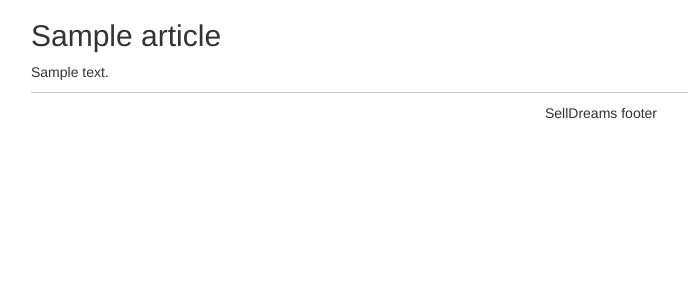
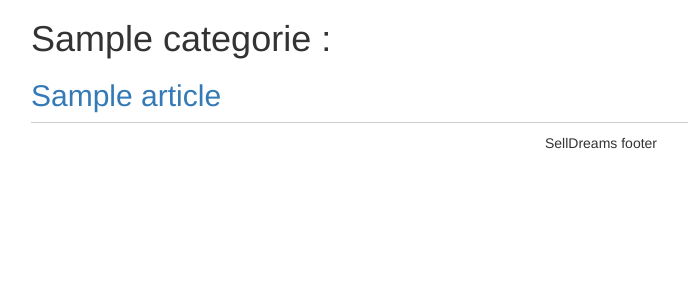
Before and after one commit to polytechlyon-isi2/SellDreams, a PHP site: template views/categorie.html.twig in a window 1280 px wide. Shown: the part 51-351 px from the top of the page, without its empty margins (39-727 px from the left). Run offline with PHP 8.4, Linux system fonts and the light colour scheme; the template is opened without the code that fills it: most values are stand-ins (such as "Sample title", 1, 10 or a date in 2020); some libraries are stand-ins or nearby versions.

Commit message:
En tant que visiteur je peut cliquer sur un article pour voir ces detaille. Attention toute la présentation est a revoir

```diff
--- a/app/routes.php
+++ b/app/routes.php
@@ -2,8 +2,9 @@
 
 // Home page
 $app->get('/categorie/{id}', function ($id) use ($app) {
+	$categorie = $app['dao.categorie']->find($id);
     $articles = $app['dao.article']->findAllByCategorie($id);
-    return $app['twig']->render('categorie.html.twig', array('articles' => $articles));
+    return $app['twig']->render('categorie.html.twig', array('articles' => $articles, 'categorie' => $categorie));
 })->bind('categorie');
 
 $app->get('/', function () use ($app) {
@@ -13,7 +14,7 @@ $app->get('/', function () use ($app) {
 
 // Article details with comments
 $app->get('/article/{id}', function ($id) use ($app) {
-    $article = $app['dao.article']->findAllByCategorie($id);
+    $article = $app['dao.article']->find($id);
     $comments = $app['dao.comment']->findAllByArticle($id);
     return $app['twig']->render('article.html.twig', array('article' => $article, 'comments' => $comments));
 })->bind('article');
--- a/src/DAO/CategorieDAO.php
+++ b/src/DAO/CategorieDAO.php
@@ -42,7 +42,7 @@ class CategorieDAO extends DAO
      * @return \MicroCMS\Domain\Article|throws an exception if no matching article is found
      */
     public function find($id) {
-        $sql = "select * from t_categorie where art_id=?";
+        $sql = "select * from t_categorie where cat_id=?";
         $row = $this->getDb()->fetchAssoc($sql, array($id));
 
         if ($row)
--- a/views/categorie.html.twig
+++ b/views/categorie.html.twig
@@ -1,12 +1,13 @@
 {% extends "layout.html.twig" %}
-{% block title %}{% endblock %}
+{% block title %}{{ categorie.title }}{% endblock %}
 
 {% block content %}
 <p>
+	<h1>{{ categorie.title }} :</h1>
 	{% for article in articles %}
 		<article>
-			<h2>{{ article.title }}</a></h2>
-			<p>{{ article.content }}</p>
+			<h2><a class="articleTitle" href="{{ path('article', { 'id': article.id }) }}">{{ article.title }}</a></h2>
+
 		</article>
 	{% endfor %}
 
```
